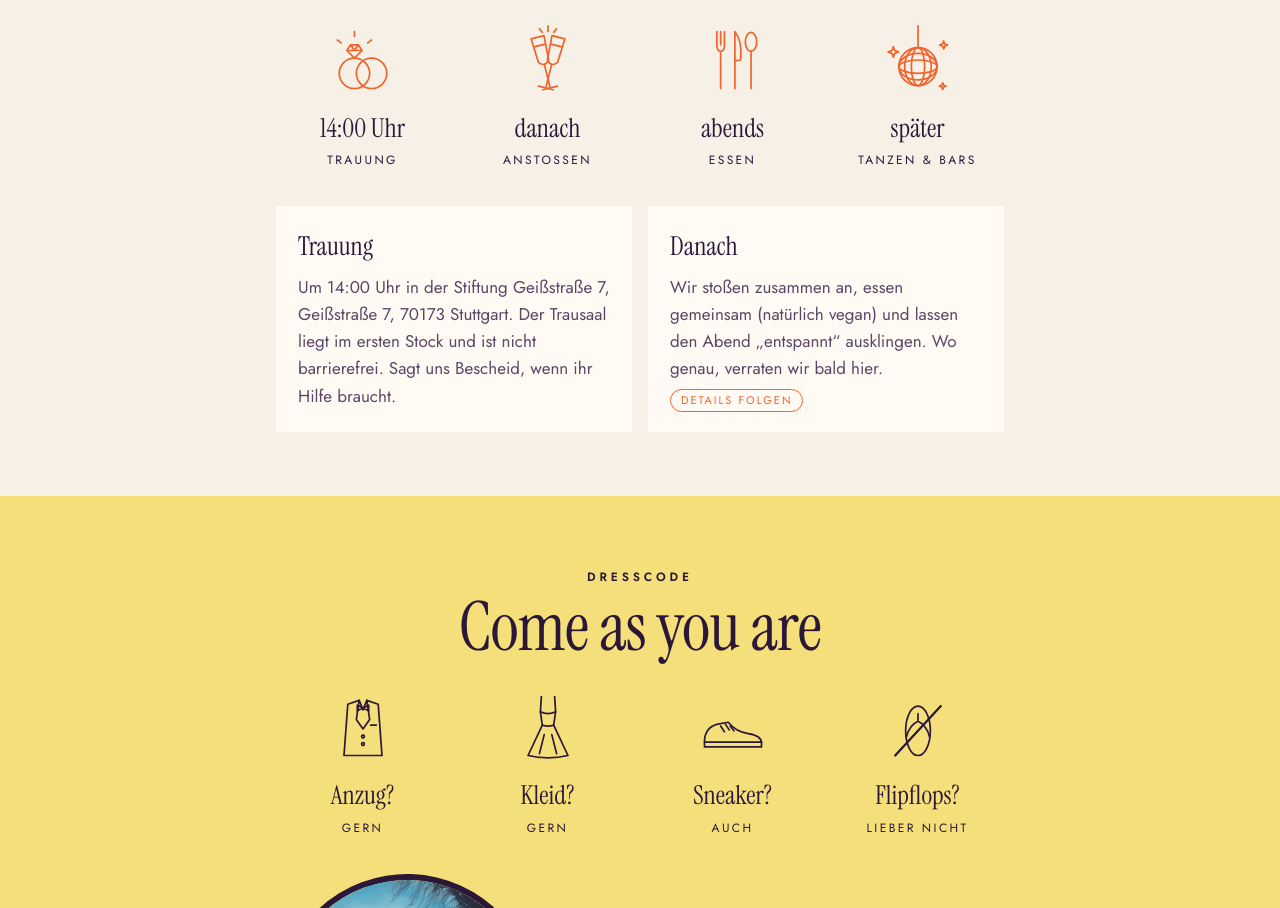
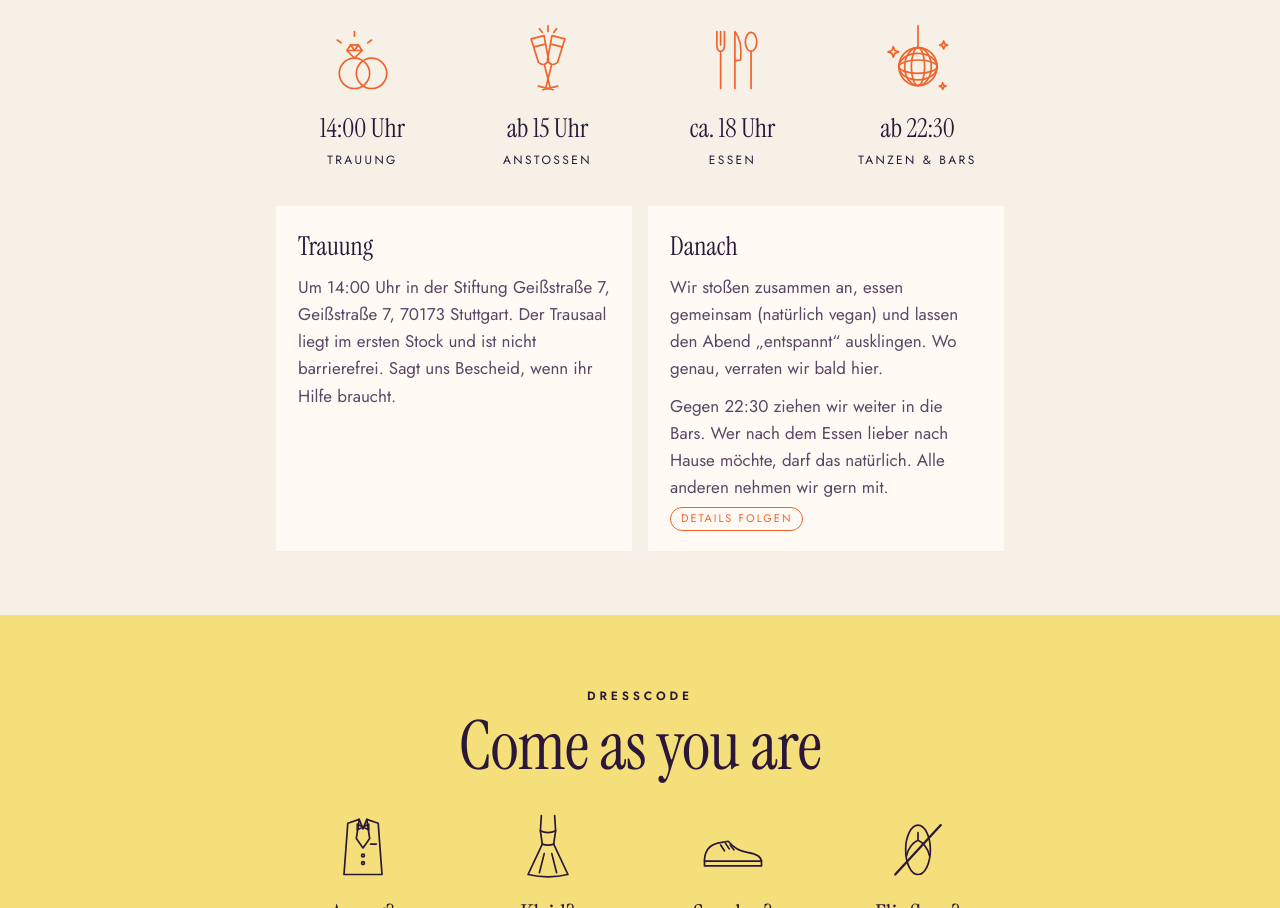
Before and after one commit to KyraCK/kyra-nico-hochzeit, a plain HTML site: page index.html in a window 1280 px wide. Shown: the part 1366-2274 px from the top of the page. Drawn offline with nearby package versions, Linux system fonts and the light colour scheme.

Commit message:
Uhrzeiten im Ablauf, Hinweis zum Weiterziehen
Co-Authored-By: Claude Opus 5.5 <noreply@anthropic.com>
Claude-Session: https://claude.ai/code/session_01GJEixkSp8KMf3uuG1Esc7E

```diff
--- a/index.html
+++ b/index.html
@@ -466,7 +466,7 @@
           <g transform="translate(51 16) rotate(14)"><path d="M-7 0 H7 L5.5 26 Q0 33 -5.5 26 Z M-6 9 H6 M0 31 V55 M-8 55 H8"/></g>
           <path d="M40 10 v-6 M34 11 l-3 -4 M46 11 l3 -4"/>
         </svg>
-        <span class="p-time">danach</span>
+        <span class="p-time">ab 15 Uhr</span>
         <span class="p-label">Anstoßen</span>
       </li>
       <li>
@@ -475,7 +475,7 @@
           <path d="M42 70 V10 Q50 20 48 40 L42 41"/>
           <ellipse cx="59" cy="21" rx="6" ry="10"/><path d="M59 31 V70"/>
         </svg>
-        <span class="p-time">abends</span>
+        <span class="p-time">ca. 18 Uhr</span>
         <span class="p-label">Essen</span>
       </li>
       <li>
@@ -488,7 +488,7 @@
           <path d="M67 20 l1.2 3 3 1.2 -3 1.2 -1.2 3 -1.2 -3 -3 -1.2 3 -1.2 Z"/>
           <path d="M66 64 l1 2.5 2.5 1 -2.5 1 -1 2.5 -1 -2.5 -2.5 -1 2.5 -1 Z"/>
         </svg>
-        <span class="p-time">später</span>
+        <span class="p-time">ab 22:30</span>
         <span class="p-label">Tanzen &amp; Bars</span>
       </li>
     </ul>
@@ -505,6 +505,7 @@
       <div class="info">
         <h3>Danach</h3>
         <p>Wir stoßen zusammen an, essen gemeinsam (natürlich vegan) und lassen den Abend &bdquo;entspannt&ldquo; ausklingen. Wo genau, verraten wir bald hier.</p>
+        <p style="margin-top: 10px">Gegen 22:30 ziehen wir weiter in die Bars. Wer nach dem Essen lieber nach Hause möchte, darf das natürlich. Alle anderen nehmen wir gern mit.</p>
         <span class="tbc">Details folgen</span>
       </div>
     </div>
```
